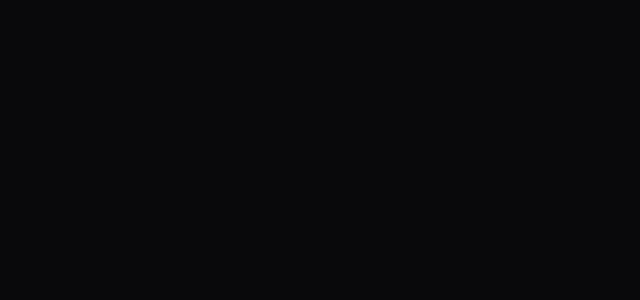
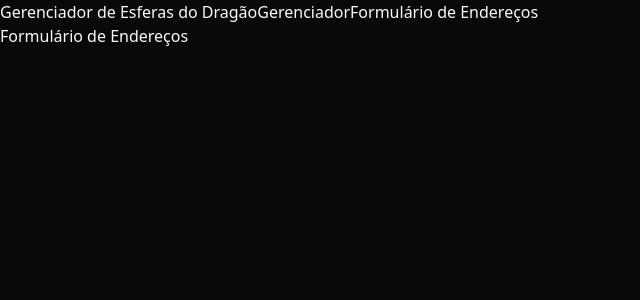
Before and after one commit to rodolfoHOk/dio.dragon-ball-manager, a React (Create React App) app: page /address-form in a window 1280 px wide. Before the commit this address had no page. Shown: the top 300 px of the page, without its empty margins (0-640 px from the left). Built offline with nearby package versions, Linux system fonts and the light colour scheme.

Commit message:
feat: create header component

```diff
--- /dev/null
+++ b/src/components/header/Header.tsx
@@ -0,0 +1,13 @@
+import { Link } from 'react-router-dom';
+
+export function Header() {
+  return (
+    <header>
+      <span>Gerenciador de Esferas do Dragão</span>
+
+      <Link to="/">Gerenciador</Link>
+
+      <Link to="/address-form">Formulário de Endereços</Link>
+    </header>
+  );
+}
--- /dev/null
+++ b/src/pages/address-form/AddressFormPage.tsx
@@ -0,0 +1,7 @@
+export function AddressFormPage() {
+  return (
+    <div>
+      <h1>Formulário de Endereços</h1>
+    </div>
+  );
+}
--- a/src/pages/search-cep/SearchCepPage.tsx
+++ /dev/null
@@ -1,7 +0,0 @@
-export function SearchCepPage() {
-  return (
-    <div>
-      <h1>Formulário de Busca de CEP</h1>
-    </div>
-  );
-}
--- a/src/routes/AppRoutes.tsx
+++ b/src/routes/AppRoutes.tsx
@@ -1,14 +1,17 @@
 import { BrowserRouter, Route, Routes } from 'react-router-dom';
 import { HomePage } from '../pages/home/HomePage';
-import { SearchCepPage } from '../pages/search-cep/SearchCepPage';
+import { AddressFormPage } from '../pages/address-form/AddressFormPage';
+import { Header } from '../components/header/Header';
 
 export function AppRoutes() {
   return (
     <BrowserRouter>
+      <Header />
+
       <Routes>
         <Route path="/" element={<HomePage />} />
 
-        <Route path="/cep" element={<SearchCepPage />} />
+        <Route path="/address-form" element={<AddressFormPage />} />
       </Routes>
     </BrowserRouter>
   );
```
